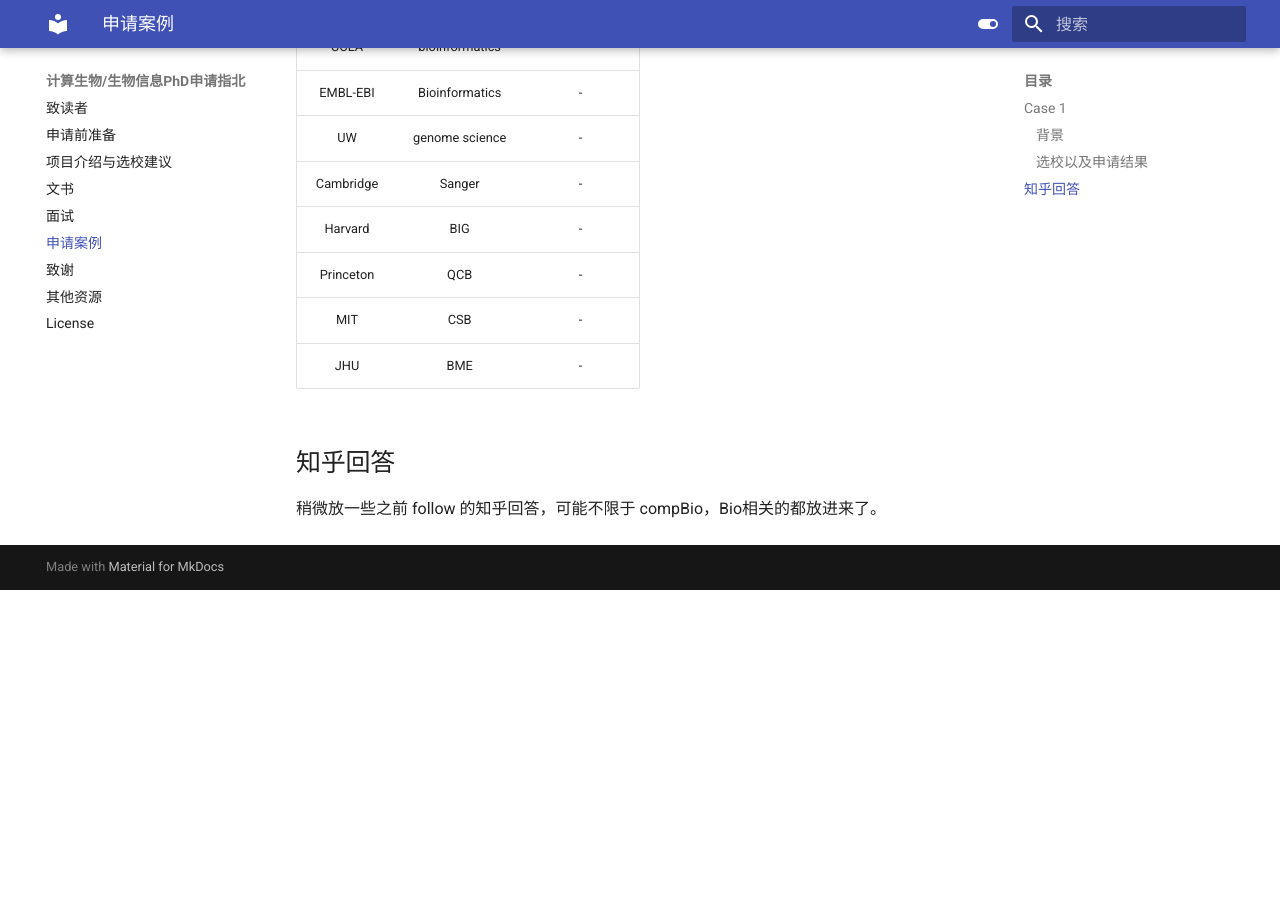
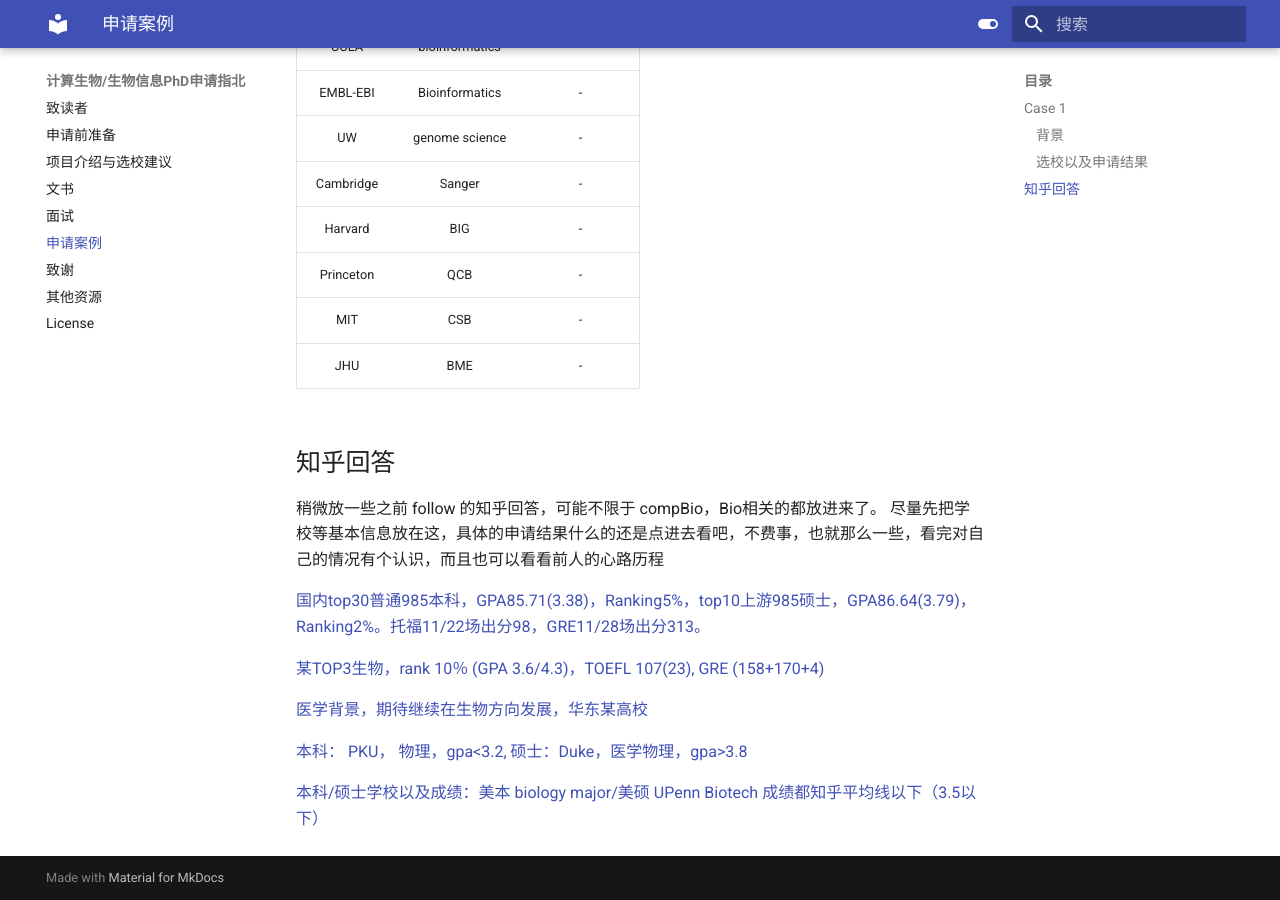
Before and after one commit to CompBio-PhD-cn/handbook, an MkDocs documentation site: the page built from docs/example.md, in a window 1280 px wide and 900 px high, scrolled down 1376 px. Built offline with MkDocs 1.6.1 and Material for MkDocs 9.7.7, drawn with Linux system fonts in a browser that asks for light colours; before the commit the page ends 1966 px from its top, so only the background shows below that.

Commit message:
add examples

```diff
--- a/docs/example.md
+++ b/docs/example.md
@@ -51,3 +51,15 @@
 
 ## 知乎回答
 稍微放一些之前 follow 的知乎回答，可能不限于 compBio，Bio相关的都放进来了。
+尽量先把学校等基本信息放在这，具体的申请结果什么的还是点进去看吧，不费事，也就那么一些，看完对自己的情况有个认识，而且也可以看看前人的心路历程
+
+[国内top30普通985本科，GPA85.71(3.38)，Ranking5%，top10上游985硕士，GPA86.64(3.79)，Ranking2%。托福11/22场出分98，GRE11/28场出分313。](https://www.zhihu.com/question/357928233/answer/1775376440)
+
+[某TOP3生物，rank 10％ (GPA 3.6/4.3)，TOEFL 107(23), GRE (158+170+4)](https://www.zhihu.com/question/357928233/answer/1572869165)
+
+
+[医学背景，期待继续在生物方向发展，华东某高校](https://www.zhihu.com/question/357928233/answer/1767168394)
+
+[本科： PKU， 物理，gpa<3.2, 硕士：Duke，医学物理，gpa>3.8](https://www.zhihu.com/question/357928233/answer/1715321475)
+
+[本科/硕士学校以及成绩：美本 biology major/美硕 UPenn Biotech 成绩都知乎平均线以下（3.5以下）](https://www.zhihu.com/question/357928233/answer/1736942074)
```
